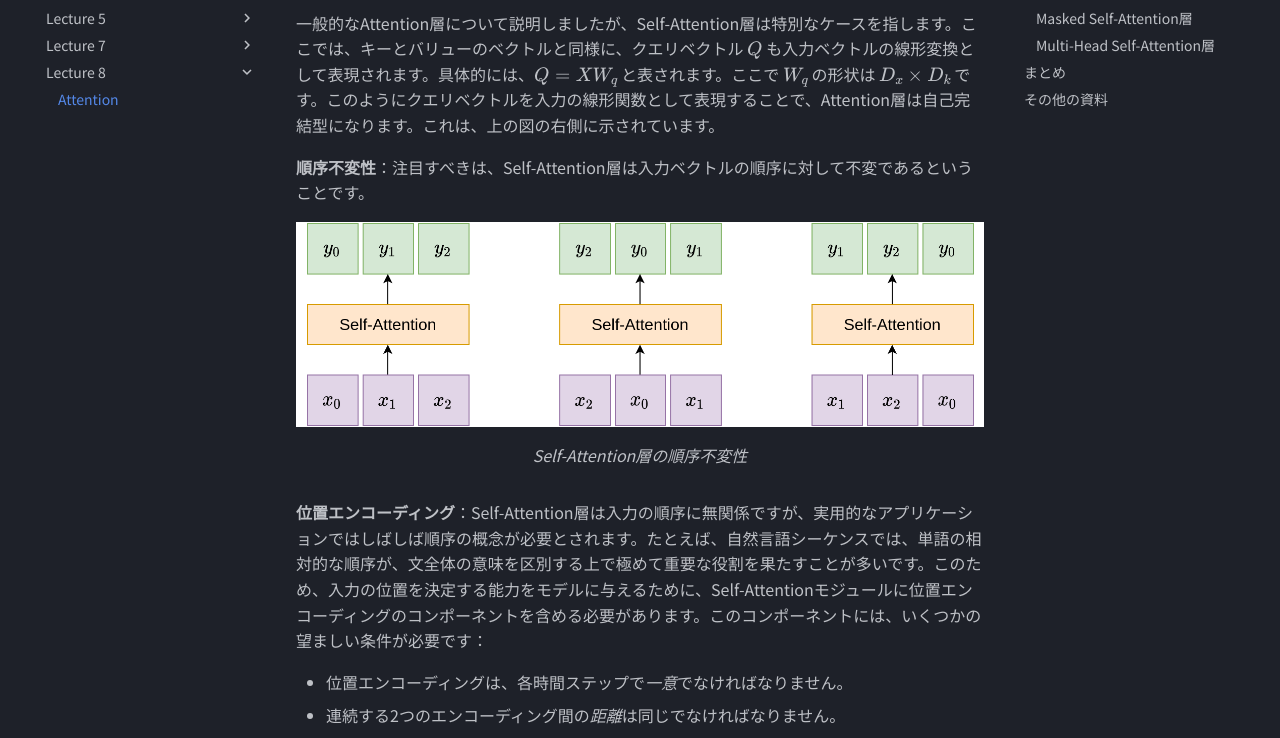
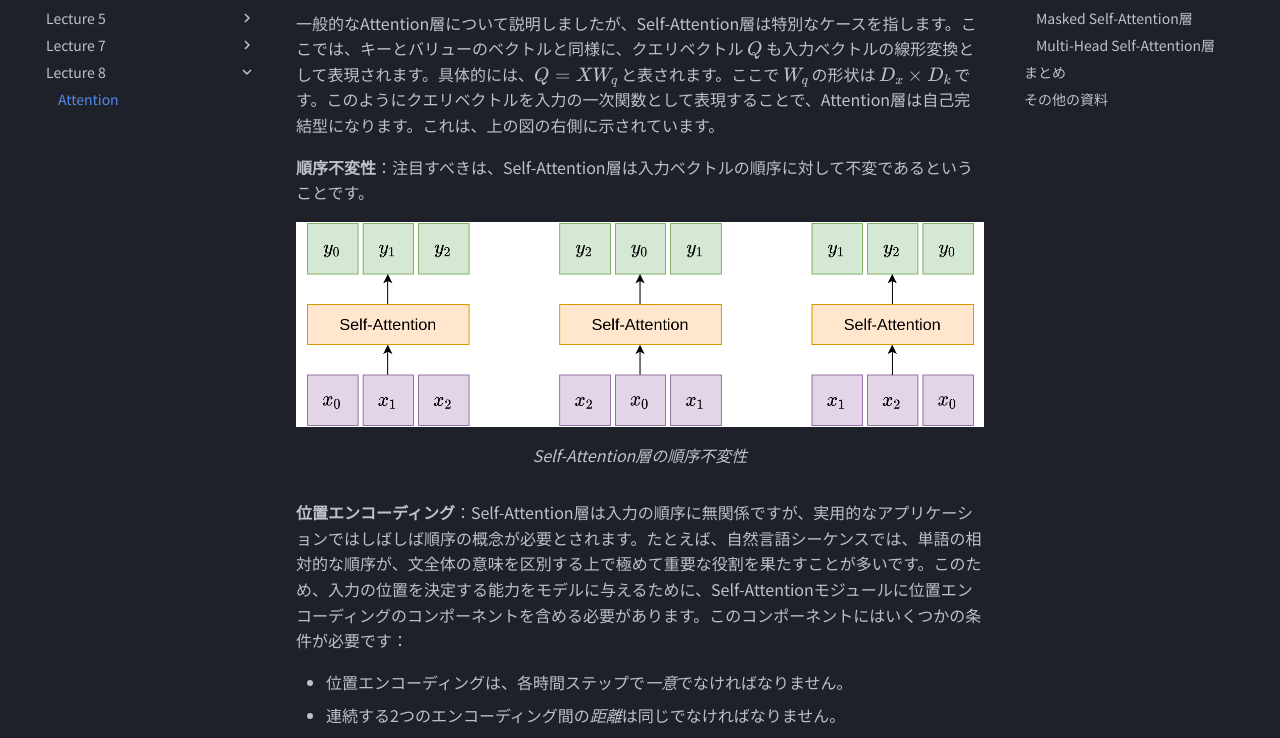
Before and after one commit to tpu-dsg/cs231n, an MkDocs documentation site: the page built from docs/lecture8/attention.md, in a window 1280 px wide and 1400 px high, scrolled down 3876 px. Shown: the part 198-936 px from the top of the window. Built offline with MkDocs 1.6.1 and Material for MkDocs 9.7.7, drawn with Linux system fonts in a browser that asks for light colours; comment, search, counter and statistics services are not loaded; some of the changed text lies outside the part shown.

Commit message:
Fix translation

```diff
--- a/docs/lecture8/attention.md
+++ b/docs/lecture8/attention.md
@@ -70,7 +70,7 @@ $$
 
 ## Self-Attention
 
-一般的なAttention層について説明しましたが、Self-Attention層は特別なケースを指します。ここでは、キーとバリューのベクトルと同様に、クエリベクトル $Q$ も入力ベクトルの線形変換として表現されます。具体的には、$Q = XW_q$ と表されます。ここで $W_q$ の形状は $D_x \times D_k$ です。このようにクエリベクトルを入力の線形関数として表現することで、Attention層は自己完結型になります。これは、上の図の右側に示されています。
+一般的なAttention層について説明しましたが、Self-Attention層は特別なケースを指します。ここでは、キーとバリューのベクトルと同様に、クエリベクトル $Q$ も入力ベクトルの線形変換として表現されます。具体的には、$Q = XW_q$ と表されます。ここで $W_q$ の形状は $D_x \times D_k$ です。このようにクエリベクトルを入力の一次関数として表現することで、Attention層は自己完結型になります。これは、上の図の右側に示されています。
 
 **順序不変性**：注目すべきは、Self-Attention層は入力ベクトルの順序に対して不変であるということです。
 
@@ -79,7 +79,7 @@ $$
     <figcaption>Self-Attention層の順序不変性</figcaption>
 </figure>
 
-**位置エンコーディング**：Self-Attention層は入力の順序に無関係ですが、実用的なアプリケーションではしばしば順序の概念が必要とされます。たとえば、自然言語シーケンスでは、単語の相対的な順序が、文全体の意味を区別する上で極めて重要な役割を果たすことが多いです。このため、入力の位置を決定する能力をモデルに与えるために、Self-Attentionモジュールに位置エンコーディングのコンポーネントを含める必要があります。このコンポーネントには、いくつかの望ましい条件が必要です：
+**位置エンコーディング**：Self-Attention層は入力の順序に無関係ですが、実用的なアプリケーションではしばしば順序の概念が必要とされます。たとえば、自然言語シーケンスでは、単語の相対的な順序が、文全体の意味を区別する上で極めて重要な役割を果たすことが多いです。このため、入力の位置を決定する能力をモデルに与えるために、Self-Attentionモジュールに位置エンコーディングのコンポーネントを含める必要があります。このコンポーネントにはいくつかの条件が必要です：
 
 - 位置エンコーディングは、各時間ステップで*一意*でなければなりません。
 - 連続する2つのエンコーディング間の*距離*は同じでなければなりません。
@@ -104,7 +104,7 @@ $$
     ![](../assets/images/lecture8/position.png){ loading=lazy width=50% }
 </figure>
 
-**一般的なAttentionとSelf-Attentionの比較**：一般的なAttention層は、キー、値、クエリーの3つのベクトルセットにアクセスできます。これに対して、Self-Attention層は完全に自己完結的であり、代わりに3つのベクトルセットを入力の線形関数としてパラメーター化します。
+**一般的なAttentionとSelf-Attentionの比較**：一般的なAttention層は、キー、値、クエリーの3つのベクトルセットにアクセスできます。これに対して、Self-Attention層は完全に自己完結的であり、代わりに3つのベクトルセットを入力の一次関数としてパラメーター化します。
 
 <figure markdown="span">
     ![](../assets/images/lecture8/comparison.png){ loading=lazy }
```
Also changed, not shown: other parts of docs/lecture8/attention.md (+2 -2 lines).
